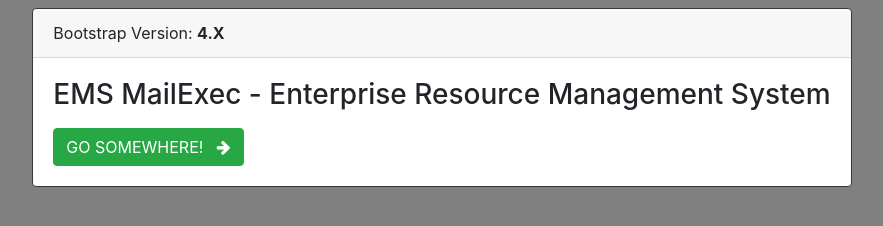
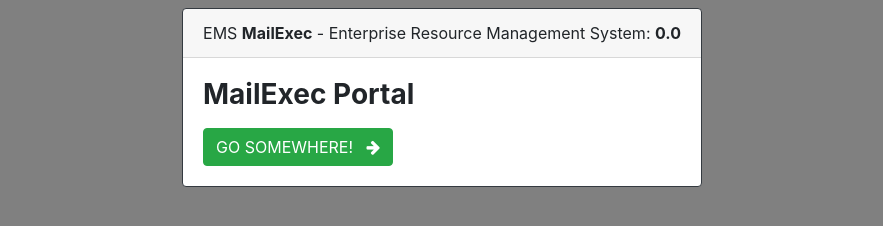
Before and after one commit to edbradley/mailexec-demo-site, a website: page src/index.html in a window 1280 px wide. Shown: the whole page, without its empty margins (198-1081 px from the left). Drawn offline with Linux system fonts and the light colour scheme.

Commit message:
Misc. Index Page Modification

```diff
--- a/src/index.html
+++ b/src/index.html
@@ -19,9 +19,9 @@
     <div class="container">
         <div class="row mt-2">
             <div class="card border-dark mx-auto">
-                <div class="card-header">Bootstrap Version: <b>4.X</b></div>
+                <div class="card-header">EMS <b>MailExec</b> - Enterprise Resource Management System: <b>0.0</b></div>
                 <div class="card-body">
-                    <h3 class="card-title">EMS MailExec - Enterprise Resource Management System</h3>
+                    <h3 class="card-title"><b>MailExec Portal</b></h3>
                     <p class="card-text"></p>
                     <a href="https://getbootstrap.com/" target="_blank" class="btn btn-success"> GO SOMEWHERE!&nbsp&nbsp <i class="fa fa-arrow-right" aria-hidden="true"></i></a>
                 </div>
```
